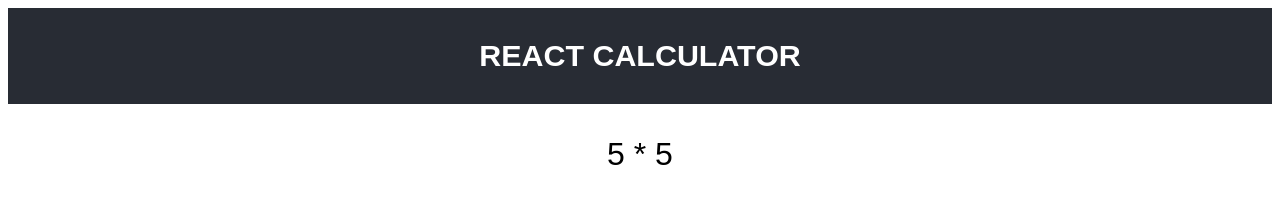
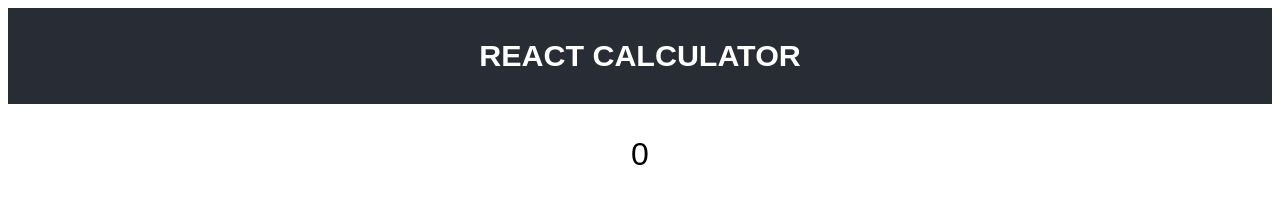
Before and after one commit to jamezjaz/React_Calculator, a React (Create React App) app: page / in a window 1280 px wide. Shown: the top 203 px of the page. Built offline with nearby package versions, Linux system fonts and the light colour scheme.

Commit message:
docs: Implements handleClick function and passes total or next to Dispaly component

```diff
--- a/src/components/App.js
+++ b/src/components/App.js
@@ -1,5 +1,3 @@
-/* eslint-disable */
-
 import React from 'react';
 import '../styles/App.css';
 import ButtonPanel from './ButtonPanel';
@@ -13,18 +11,33 @@ class App extends React.Component {
     this.state = {
       total: null,
       next: null,
+      // eslint-disable-next-line react/no-unused-state
       operation: null,
     };
+
+    this.handleClick = this.handleClick.bind(this);
+  }
+
+  handleClick = buttonName => {
+    const stateObj = this.state;
+    const result = calculate(stateObj, buttonName);
+    this.setState = ({
+      total: result.total,
+      next: result.next,
+      operation: result.operation,
+    });
   }
 
   render() {
+    const { total, next } = this.state;
+    const result = total || next || '0';
     return (
       <>
         <div className="App">
           <header className="App-header">
             <h3>REACT CALCULATOR</h3>
           </header>
-          <Display result="5 * 5" />
+          <Display result={result} />
           <ButtonPanel />
         </div>
       </>
```
Also changed, not shown: 1 other file (tests, documents, lock files or other folders).
